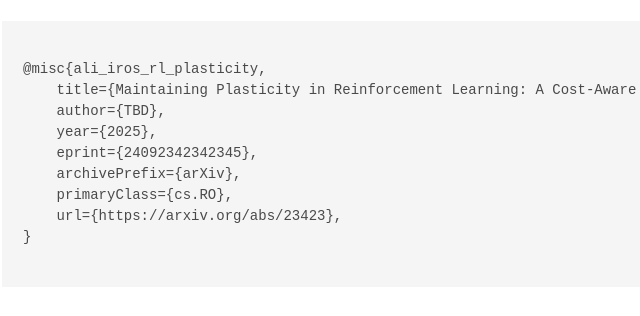
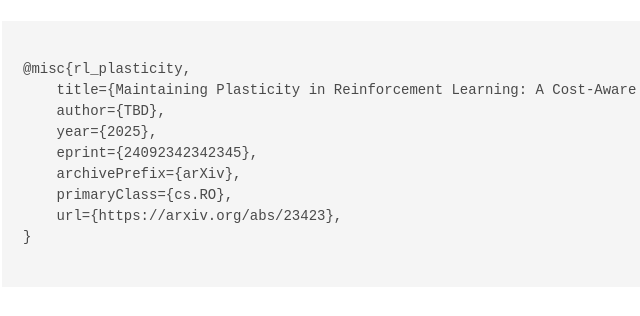
Before and after one commit to AerialRoboticsGroup/rl-plasticity-project, a plain HTML site: page index.html in a window 1280 px wide. Shown: the part 5291-5607 px from the top of the page, 62-702 px from the left. Drawn offline with nearby package versions, Linux system fonts and the light colour scheme; some icons are missing; a web font is replaced by a local one.

Commit message:
Update index.html

```diff
--- a/index.html
+++ b/index.html
@@ -443,7 +443,7 @@ by the perspective of neuroscience and cognitive science.
         <div class="container is-max-widescreen content">
             <h2 class="title">BibTeX (To be update)</h2>
             <pre><code>
-@misc{ali_iros_rl_plasticity,
+@misc{rl_plasticity,
     title={Maintaining Plasticity in Reinforcement Learning: A Cost-Aware Framework for Aerial Robot Control in Non-stationary Environments},
     author={TBD},
     year={2025},
```
